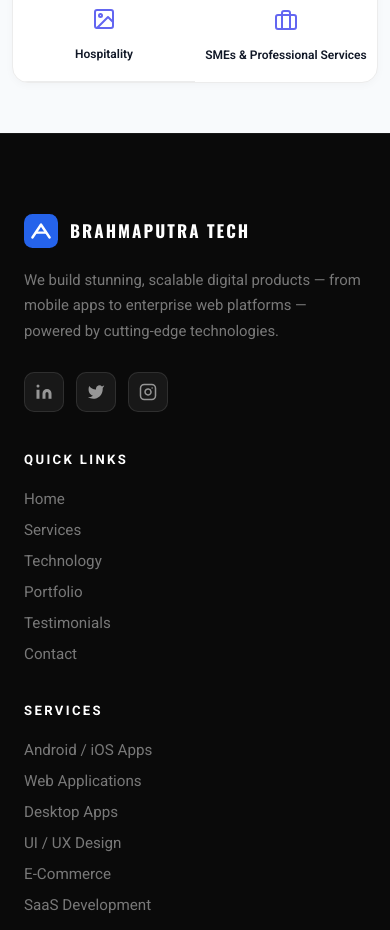
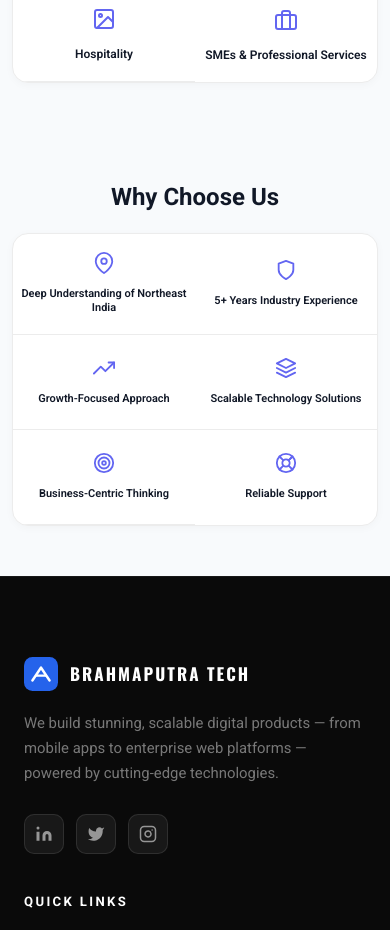
Before and after one commit to Rauxo/brahmaputraTech, a React (Vite) app: page / in a window 390 px wide. Shown: the part 1340-2270 px from the top of the page. Built offline with nearby package versions, Linux system fonts and the light colour scheme.

Commit message:
feat: add WhyChooseUs component with styling; update Home page to include WhyChooseUs section

```diff
--- /dev/null
+++ b/src/components/WhyChooseUs.css
@@ -0,0 +1,121 @@
+.whychoose{
+  padding: 70px 20px;
+  background: #f8fafc;
+}
+
+/* heading */
+
+.whychoose-heading{
+  text-align:center;
+  font-size:38px;
+  font-weight:700;
+  color:#111827;
+  margin-bottom:35px;
+}
+
+/* container */
+
+.whychoose-container{
+  max-width:1250px;
+  margin:auto;
+
+  background:#ffffff;
+  border:1px solid #ececec;
+  border-radius:16px;
+
+  display:grid;
+  grid-template-columns:repeat(6,1fr);
+
+  overflow:hidden;
+  box-shadow:0 2px 8px rgba(0,0,0,.03);
+}
+
+/* card */
+
+.why-card{
+  padding:28px 14px;
+  min-height:120px;
+
+  display:flex;
+  flex-direction:column;
+  justify-content:center;
+  align-items:center;
+
+  text-align:center;
+}
+
+/* divider */
+
+.why-border{
+  border-right:1px solid #ececec;
+}
+
+/* icon */
+
+.why-icon{
+  font-size:30px;
+  color:#6366f1;
+  margin-bottom:12px;
+}
+
+/* text */
+
+.why-card h3{
+  margin:0;
+  font-size:15px;
+  font-weight:600;
+  line-height:1.45;
+  color:#111827;
+}
+
+/* tablet */
+
+@media(max-width:900px){
+
+  .whychoose-container{
+    grid-template-columns:repeat(3,1fr);
+  }
+
+  .why-border{
+    border-right:none;
+    border-bottom:1px solid #ececec;
+  }
+
+  .why-card{
+    min-height:100px;
+  }
+}
+
+/* mobile */
+
+@media(max-width:540px){
+
+  .whychoose{
+    padding:50px 12px;
+  }
+
+  .whychoose-heading{
+    font-size:24px;
+    margin-bottom:22px;
+  }
+
+  .whychoose-container{
+    grid-template-columns:repeat(2,1fr);
+    gap:0;
+  }
+
+  .why-card{
+    padding:18px 8px;
+    min-height:95px;
+  }
+
+  .why-icon{
+    font-size:22px;
+    margin-bottom:8px;
+  }
+
+  .why-card h3{
+    font-size:11px;
+    line-height:1.3;
+  }
+}
--- /dev/null
+++ b/src/components/WhyChooseUs.jsx
@@ -0,0 +1,69 @@
+import React from "react";
+import {
+  FiMapPin,
+  FiShield,
+  FiTrendingUp,
+  FiLayers,
+  FiTarget,
+  FiLifeBuoy
+} from "react-icons/fi";
+import "./WhyChooseUs.css";
+
+const reasons = [
+  {
+    icon: <FiMapPin />,
+    title: "Deep Understanding of Northeast India"
+  },
+  {
+    icon: <FiShield />,
+    title: "5+ Years Industry Experience"
+  },
+  {
+    icon: <FiTrendingUp />,
+    title: "Growth-Focused Approach"
+  },
+  {
+    icon: <FiLayers />,
+    title: "Scalable Technology Solutions"
+  },
+  {
+    icon: <FiTarget />,
+    title: "Business-Centric Thinking"
+  },
+  {
+    icon: <FiLifeBuoy />,
+    title: "Reliable Support"
+  }
+];
+
+function WhyChooseUs() {
+  return (
+    <section className="whychoose">
+
+      <h2 className="whychoose-heading">
+        Why Choose Us
+      </h2>
+
+      <div className="whychoose-container">
+
+        {reasons.map((item, index) => (
+          <div
+            key={index}
+            className={`why-card ${
+              index !== reasons.length - 1 ? "why-border" : ""
+            }`}
+          >
+            <div className="why-icon">
+              {item.icon}
+            </div>
+
+            <h3>{item.title}</h3>
+          </div>
+        ))}
+
+      </div>
+    </section>
+  );
+}
+
+export default WhyChooseUs;
--- a/src/pages/Home.jsx
+++ b/src/pages/Home.jsx
@@ -10,6 +10,7 @@
 import { useEffect } from 'react'
 import TrustSection from '../components/TrustSection'
 import Industries from '../components/Industries'
+import WhyChooseUs from '../components/WhyChooseUs'
 
 export default function Home() {
   useEffect(() => {
@@ -22,6 +23,7 @@
       <TrustSection/>
       <Services/>
       <Industries/>
+      <WhyChooseUs/>
     </main>
   )
 }
```
